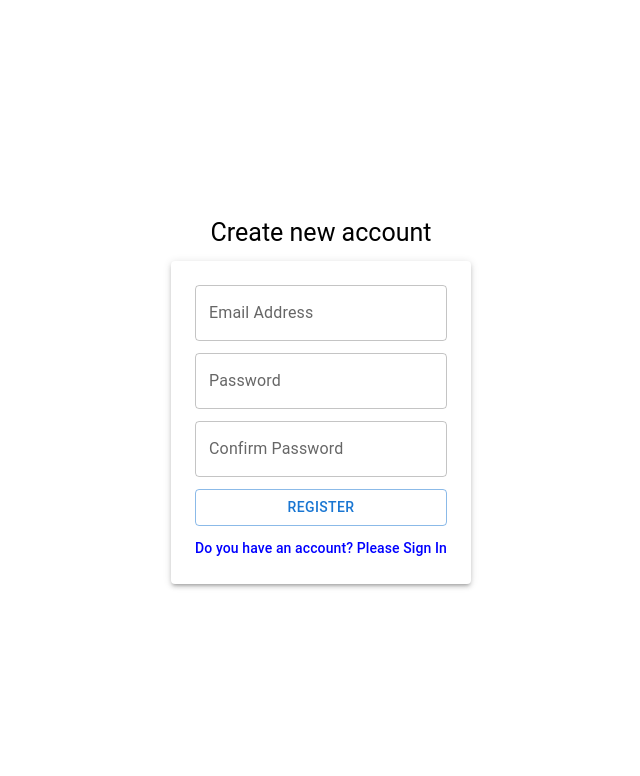
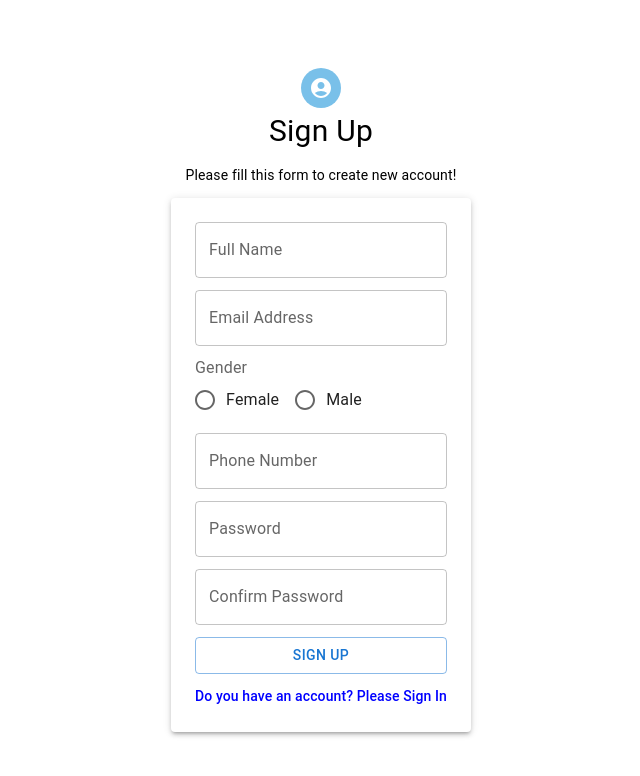
Before and after one commit to giochamplon/aratlakbay, a Next.js app: page /register in a window 1280 px wide. Shown: the top 776 px of the page, without its empty margins (319-959 px from the left). Built offline with nearby package versions, Linux system fonts and the light colour scheme.

Commit message:
change in create account, sign in page

```diff
--- a/package.json
+++ b/package.json
@@ -11,7 +11,8 @@
   "dependencies": {
     "@emotion/react": "^11.9.0",
     "@emotion/styled": "^11.8.1",
-    "@mui/material": "^5.6.0",
+    "@mui/icons-material": "^5.6.1",
+    "@mui/material": "^5.6.1",
     "next": "12.1.0",
     "react": "17.0.2",
     "react-dom": "17.0.2"
--- a/pages/api/hello.js
+++ /dev/null
@@ -1,5 +0,0 @@
-// Next.js API route support: https://nextjs.org/docs/api-routes/introduction
-
-export default function handler(req, res) {
-  res.status(200).json({ name: 'John Doe' })
-}
--- a/pages/register.js
+++ b/pages/register.js
@@ -1,7 +1,14 @@
-import { Box, Paper, TextField, Button, Typography } from '@mui/material'
+import { Box, Paper, TextField, Button, Typography, Avatar } from '@mui/material'
 import {useRouter} from "next/router";
+import Radio from '@mui/material/Radio';
+import RadioGroup from '@mui/material/RadioGroup';
+import FormControlLabel from '@mui/material/FormControlLabel';
+import FormControl from '@mui/material/FormControl';
+import FormLabel from '@mui/material/FormLabel';
+import AccountCircleIcon from '@mui/icons-material/AccountCircle';
 
 const style ={linkStyle: {cursor: "pointer", color: "blue"},};
+const avatarstyle={backgroundColor: "#79c0e9"}
 
 export default function register() {
     const router = useRouter();
@@ -17,27 +24,28 @@ export default function register() {
       alignItems: "center",
 
       }}>
-    <Box>
-        <Typography variant="h5" sx={{fontSize: "25px"}} >Create new account</Typography>
+    <Box><Avatar style={avatarstyle}><AccountCircleIcon/></Avatar></Box>
+    <Box> <Typography sx={{fontSize: "30px"}} >Sign Up</Typography> </Box>
+    <Box> <Typography sx={{fontSize: "14px", marginTop: "12px"}} >Please fill this form to create new account!</Typography> </Box>
 
-    </Box>
     <Paper elevation={3} sx={{padding: "24px", display: "flex",flexDirection: "column", marginTop: "12px"}}>
-      <TextField label="Email Address" name="email" type="email"/>
 
-      <TextField
-      label="Password"
-      name="password"
-      type="password"
-      sx={{marginTop: "12px"}}
-      />
-      <TextField
-      label="Confirm Password"
-      name="Confirm Password"
-      type="password"
-      sx={{marginTop: "12px"}}
-      />
+      <TextField label="Full Name" name="name" type="name" />
+      <TextField label="Email Address" name="email" type="email" sx={{marginTop: "12px"}}/>
 
-      <Button variant= "outlined" sx={{marginTop: "12px"}} >Register</Button>
+      <FormControl>
+  <FormLabel id="gender" sx={{marginTop: "10px"}}>Gender</FormLabel>
+  <RadioGroup aria-labelledby="gender" name="gender1" sx={{display: "initial"}}>
+    <FormControlLabel value="female" control={<Radio />} label="Female" />
+    <FormControlLabel value="male" control={<Radio />} label="Male" />
+  </RadioGroup>
+  </FormControl>
+
+      <TextField label="Phone Number" name="phone number" type="phone number" sx={{marginTop: "12px"}}/>
+      <TextField label="Password" name="password" type="password" sx={{marginTop: "12px"}}/>
+      <TextField label="Confirm Password" name="Confirm Password" type="password" sx={{marginTop: "12px"}}/>
+
+      <Button variant= "outlined" sx={{marginTop: "12px"}} >Sign Up</Button>
 
       <Box
         sx={{display: "flex", justifyContent: "center", marginTop: "12px"}}>
```
Also changed, not shown: pages/SignIn.js (+8 -9 lines), pages/dashboard.js (+20 -0 lines), 1 other file (tests, documents, lock files or other folders).
